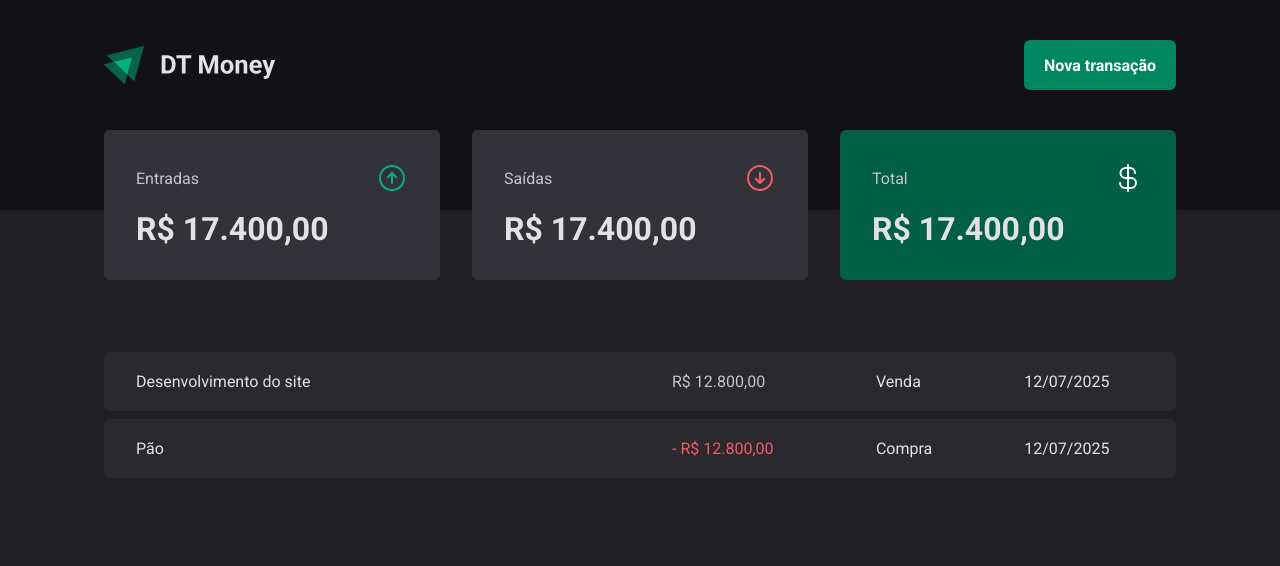
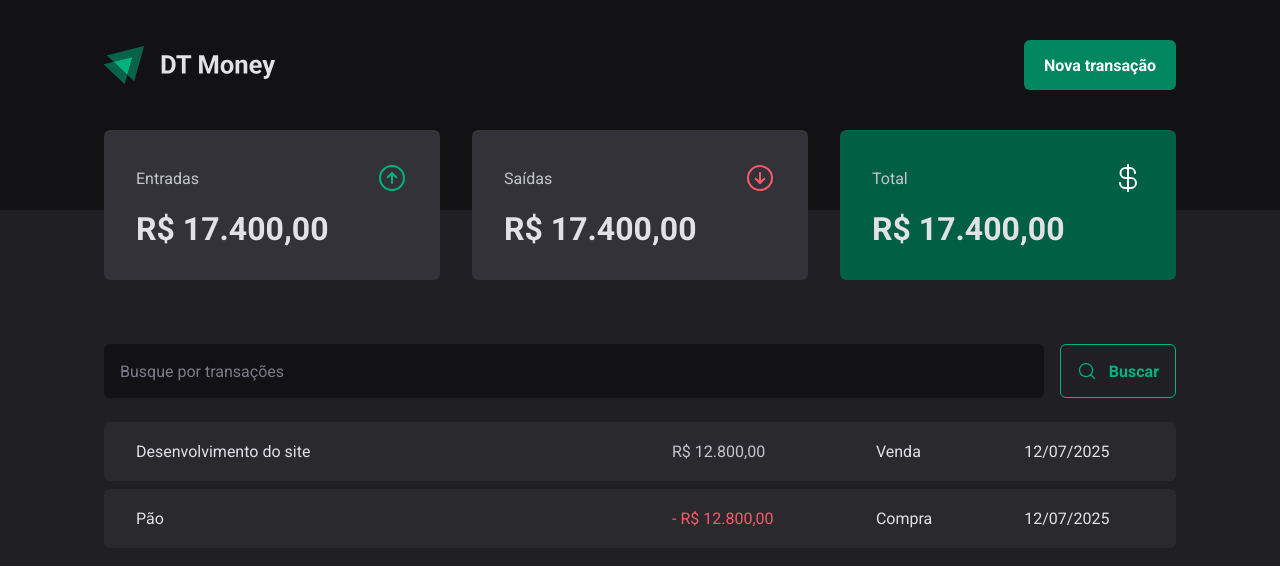
Before and after one commit to CaioDetore/dt-money, a React (Vite) app: page / in a window 1280 px wide. Shown: the top 566 px of the page. Built offline with nearby package versions, Linux system fonts and the light colour scheme.

Commit message:
feat: interface formulario de busca

```diff
--- /dev/null
+++ b/src/components/SearchForm/index.tsx
@@ -0,0 +1,15 @@
+import { MagnifyingGlass } from "phosphor-react";
+import { SearchFormContainer } from "./styles";
+
+export function SearchForm() {
+  return (
+    <SearchFormContainer>
+      <input type="text" placeholder="Busque por transações" />
+
+      <button type="submit">
+        <MagnifyingGlass size="20" />
+        Buscar
+      </button>
+    </SearchFormContainer>
+  );
+}
--- /dev/null
+++ b/src/components/SearchForm/styles.ts
@@ -0,0 +1,40 @@
+import styled from "styled-components";
+
+export const SearchFormContainer = styled.form`
+  display: flex;
+  gap: 1rem;
+
+  input {
+    flex: 1;
+    border-radius: 6px;
+    border: 0;
+    background-color: ${(props) => props.theme["gray-900"]};
+    color: ${(props) => props.theme["gray-300"]};
+    padding: 1rem;
+
+    &::placeholder {
+      color: ${(props) => props.theme["gray-500"]};
+    }
+  }
+
+  button {
+    display: flex;
+    align-items: center;
+    gap: 0.75rem;
+
+    border: 0;
+    padding: 1rem;
+    background: transparent;
+    border: 1px solid ${(props) => props.theme["green-300"]};
+    color: ${(props) => props.theme["green-300"]};
+    font-weight: bold;
+    border-radius: 6px;
+
+    &:hover {
+      background: transparent;
+      border-color: ${(props) => props.theme["gray-500"]};
+      color: ${(props) => props.theme.white};
+      transition: background-color 0.2s, color 0.2s, border-color 0.2s;
+    }
+  }
+`;
--- a/src/pages/Transactions/index.tsx
+++ b/src/pages/Transactions/index.tsx
@@ -1,4 +1,5 @@
 import { Header } from "../../components/Header";
+import { SearchForm } from "../../components/SearchForm";
 import { Summary } from "../../components/Summary";
 import {
   PriceHighlight,
@@ -12,6 +13,7 @@
       <Header />
       <Summary />
       <TransactionsContainer>
+        <SearchForm />
         <TransactionsTable>
           <tbody>
             <tr>
--- a/src/pages/Transactions/styles.ts
+++ b/src/pages/Transactions/styles.ts
@@ -11,6 +11,7 @@
   width: 100%;
   border-collapse: separate; // ativa o border-spacing
   border-spacing: 0 0.5rem; // é igual um margin
+  margin-top: 1rem;
 
   td {
     padding: 1.25rem 2rem;
```
